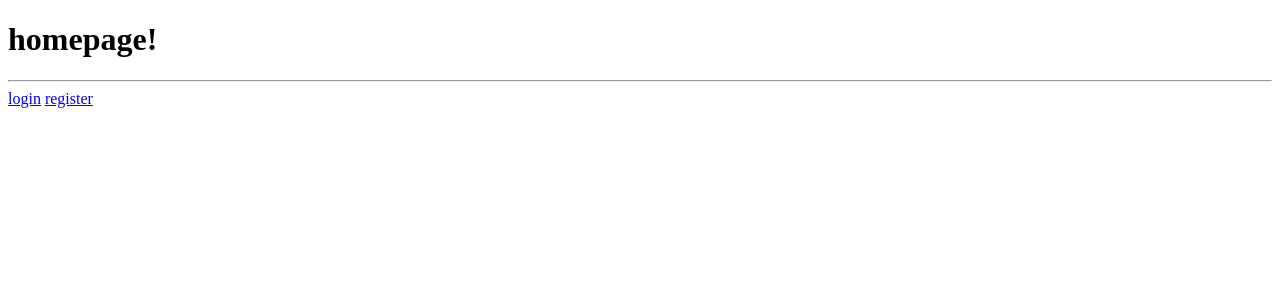
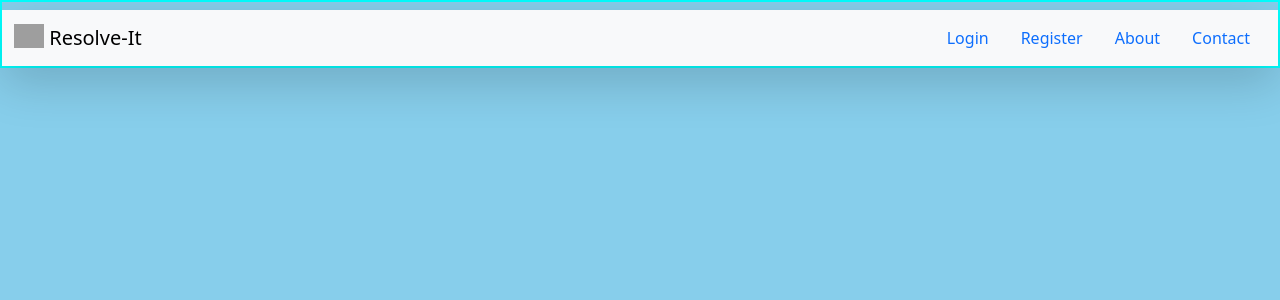
Before and after one commit to Tejus-Bansal/Digital-Complaint-Issue-Tracking-System, a Django app: page / in a window 1280 px wide. Shown: the top 300 px of the page. Run offline with Django 5.2, Linux system fonts and the light colour scheme; grey boxes are pictures that could not be loaded.

Commit message:
Added a navbar to homepage

```diff
--- a/core/home/templates/home/home.html
+++ b/core/home/templates/home/home.html
@@ -1,14 +1,39 @@
 <!DOCTYPE html>
 <html lang="en">
+
 <head>
     <meta charset="UTF-8">
     <meta name="viewport" content="width=device-width, initial-scale=1.0">
+    <link href="https://cdn.jsdelivr.net/npm/bootstrap@5.3.8/dist/css/bootstrap.min.css" rel="stylesheet"
+        integrity="sha384-sRIl4kxILFvY47J16cr9ZwB07vP4J8+LH7qKQnuqkuIAvNWLzeN8tE5YBujZqJLB" crossorigin="anonymous">
     <title>homepage</title>
 </head>
-<body>
-    <h1>homepage!</h1>
-    <hr>
-    <a href="/login/">login</a>
-    <a href="/register/">register</a>
+
+<body style="background-color: skyblue;">
+    <div style="border: 2px solid cyan;">
+        <nav class="navbar bg-body-tertiary shadow-lg mt-2">
+            <div class="container-fluid">
+                <a class="navbar-brand" href="{% url 'home' %}">
+                    <img src="#" width="30" height="24" class="d-inline-block align-text-top">
+                    Resolve-It
+                </a>
+                <ul class="nav justify-content-center">
+                    <li class="nav-item">
+                        <a class="nav-link" href="/login/">Login</a>
+                    </li>
+                    <li class="nav-item">
+                        <a class="nav-link" href="/register/">Register</a>
+                    </li>
+                    <li class="nav-item">
+                        <a class="nav-link" href="#">About</a>
+                    </li>
+                    <li class="nav-item">
+                        <a class="nav-link" href="#">Contact</a>
+                    </li>
+                </ul>
+            </div>
+        </nav>
+    </div>
 </body>
+
 </html>
```
